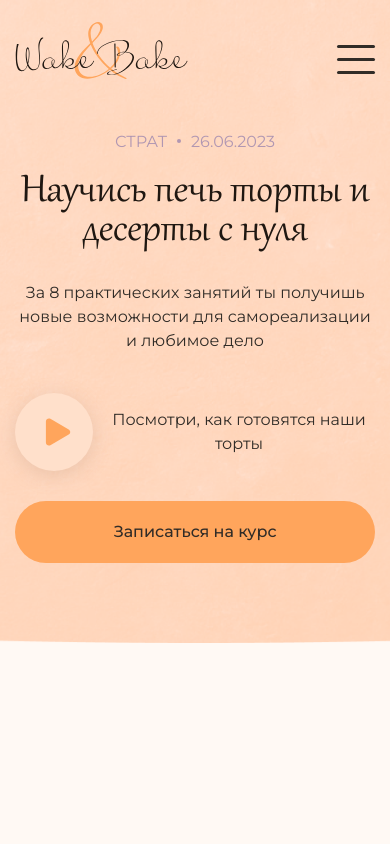
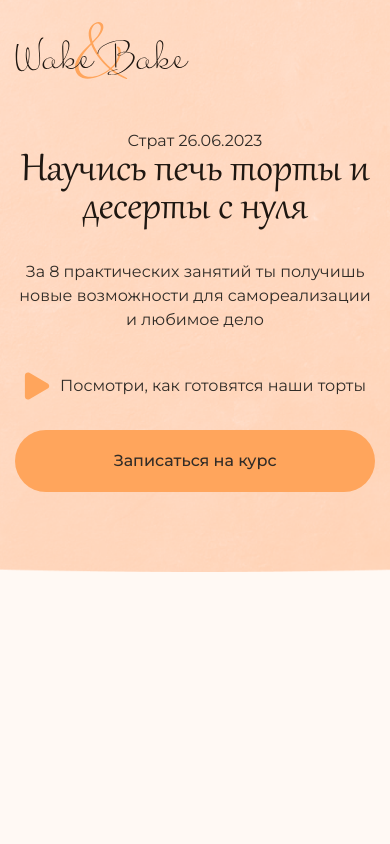
Before and after one commit to unenl1ghtened/homework, a PHP site: page /wake-bake/index.html in a window 390 px wide. Run offline with PHP 8.4, Linux system fonts and the light colour scheme.

Commit message:
Update style.css

```diff
--- a/wake-bake/css/style.css
+++ b/wake-bake/css/style.css
@@ -11,7 +11,6 @@
     background: var(--general-bg);
     color: var(--general-text);
     line-height: 1.5;
-    position: relative;
 }
 
 .body--opened-menu {
@@ -39,21 +38,18 @@
 }
 
 .button {
-    display: block;
     display: flex;
+    justify-content: center;
     align-items: center;
-    justify-content: center;
-    width: 100%;
     font-weight: 500;
     font-size: 16px;
     line-height: 1.6;
     text-align: center;
-    color: var(--general-text);
-
-    height: 62px;
+    color: #312c27;
     background: var(--accent-color);
     border-radius: 60px;
-    padding: 10px;
+    padding: 3px 15px;
+    height: 62px;
 
     transition: all .4s;
 }
@@ -65,7 +61,7 @@
 /* =================================== */
 
 .header {
-    background: url(/img/decor/header-bg.png) 50% 100% / cover no-repeat;
+    background: url("/img/decor/header-bg.png") 50% 100% / cover no-repeat;
 }
 
 .header__top {
@@ -79,92 +75,115 @@
 }
 
 .header__logo {
-    width: 173px;
+    max-width: 174px;
+    z-index: 11;
+}
+
+.header__logo img {
+    width: 100%;
 }
 
 .nav__list {
     display: flex;
-    gap: 40px;
+    gap: 4vh 40px;
 }
 
 .nav__link {
     position: relative;
-    padding: 6px 0;
-    z-index: 0;
+    padding: 5px 0;
+    display: block;
+    z-index: 1;
 }
 
 .nav__link::before {
     content: '';
     position: absolute;
+    top: -8px;
     left: -13px;
-    top: -8px;
-    display: block;
-    background: var(--accent-color);
     width: 34px;
     height: 34px;
     border-radius: 50%;
-    z-index: -1;
+    background: var(--accent-color);
 
     opacity: 0;
     transition: all .4s;
 }
 
 .nav__link:hover::before {
+    content: '';
+    position: absolute;
+    top: -8px;
+    left: -13px;
+    width: 34px;
+    height: 34px;
+    border-radius: 50%;
+    background: var(--accent-color);
+    z-index: -1;
+
     opacity: 1;
 }
 
-.hamburger-menu {
-    width: 38px;
-    height: 38px;
-    display: flex;
+.burger-icon {
+    display: none;
+    width: 50px;
+    height: 50px;
+    align-items: center;
     justify-content: center;
-    align-items: center;
-    display: none;
     z-index: 11;
 }
-.hamburger,
-.hamburger::before,
-.hamburger::after {
+
+.burger-icon span,
+.burger-icon span::before,
+.burger-icon span::after {
+    background: var(--general-text);
+    display: block;
+    width: 30px;
+    height: 3px;
+    border-radius: 100px;
+    transition: all .4s;
+}
+
+.burger-icon span {
     position: relative;
-    border-radius: 100px;
-    width: 100%;
-    height: 3px;
-    background: var(--general-text);
 }
-.hamburger::before,
-.hamburger::after {
+
+.burger-icon span::before,
+.burger-icon span::after {
     content: '';
     position: absolute;
 }
-.hamburger::before {
-    top: -13px;
+
+.burger-icon span::before {
+    top: -8px;
 }
-.hamburger::after {
-    bottom: -13px;
+
+.burger-icon span::after {
+    bottom: -8px;
 }
-.body--opened-menu .hamburger {
+
+.body--opened-menu .burger-icon span {
     background: transparent;
 }
-.body--opened-menu .hamburger::before {
+
+.body--opened-menu .burger-icon span::before {
+    top: 0;
     transform: rotate(45deg);
-    top: 0;
-}
-.body--opened-menu .hamburger::after {
-    transform: rotate(-45deg);
-    bottom: 0;
 }
 
+.body--opened-menu .burger-icon span::after {
+    bottom: 0;
+    transform: rotate(-45deg);
+}
 
-/* =================================== */
-
+/* ===================================== */
 .hero {
-    padding: 50px 0 140px;
+    padding: 50px 0 150px;
 }
 
 .hero__inner {
     display: flex;
     justify-content: space-between;
-    align-items: center;
+    align-items: flex-end;
     gap: 30px;
 }
 
@@ -172,29 +191,32 @@
     max-width: 520px;
 }
 
-.hero__title-event {
+.hero__info {
     line-height: 1.6;
     text-transform: uppercase;
     color: #b197b2;
+    margin-bottom: 20px;
+
+    display: flex;
+    flex-wrap: wrap;
+}
+
+.hero__info span {
     display: flex;
     align-items: center;
-    gap: 10px;
-    margin-bottom: 20px;
 }
 
-.hero__title-event span::before {
+.hero__info span::after {
     content: '';
+    display: block;
     background: #b197b2;
-    display: inline-block;
-    vertical-align: 14%;
-    width: 4px;
-    height: 4px;
-    border-radius: 100%;
-    margin-right: 10px;
-    line-height: 1.6;
+    border-radius: 50%;
+    width: 5px;
+    height: 5px;
+    margin: 0 10px;
 }
 
-.hero__title-event span:first-child:before {
+.hero__info span:last-child:after {
     content: none;
 }
 
@@ -202,116 +224,125 @@
     font-family: "Gabriola", sans-serif;
     font-size: 74px;
     line-height: 0.82;
-    color: var(--accent-text);
+    color: #1f1711;
     margin-bottom: 30px;
 }
+
 .hero__text {
-    color: var(--general-text);
+    margin-bottom: 40px;
     max-width: 360px;
-    margin-bottom: 40px;
 }
-.hero__img-control--mobile {
-    display: none !important;
-}
+
 .hero__button {
     max-width: 360px;
+    width: 100%;
 }
+
 .hero__img {
-    margin-right: 246px;
     position: relative;
+    margin-right: 247px;
 }
+
+.hero__img>img {
+    width: 100%;
+}
+
 .hero__img-control {
+    display: flex;
     position: absolute;
-    bottom: 6%;
-    left: 90%;
-    display: flex;
     align-items: center;
-    max-width: 200px;
+    gap: 10px;
+    max-width: 205px;
     width: 100%;
-    gap: 10px;
+    left: calc(100% - 39px);
+    bottom: 11%;
+    text-align: left;
 }
-.hero__play-button {
+
+.hero__img-control--mobile {
+    display: none;
+}
+
+.hero__img-button {
+    border-radius: 50%;
+    background: #ffe0cb;
+    box-shadow: 0 4px 20px 0 rgba(184, 148, 126, 0.3);
+    width: 80px;
+    height: 80px;
     flex-shrink: 0;
-    position: relative;
-    border-radius: 50%;
     display: flex;
     align-items: center;
     justify-content: center;
-    padding-left: 4%;
-    background: #ffe0cb;
-    box-shadow: 0 4px 20px 0 rgba(184, 148, 126, 0.3);
-    width: 78px;
-    height: 78px;
+
+    position: relative;
 }
-.hero__play-button::before {
+
+.hero__img-button img {
+    padding-left: 8.8%;
+}
+
+.hero__img-button::before {
     content: '';
     position: absolute;
-    inset: 4px;
-    border: 1px solid var(--accent-color);
+    ;
+    inset: 5px;
     border-radius: 50%;
+    border: solid 1px var(--accent-color);
 
     opacity: 0;
     transition: all .4s;
 }
-.hero__play-button:hover::before {
+
+.hero__img-button:hover::before {
     opacity: 1;
 }
 
-/* ============================================= */
+/* =================================================== */
+@media (max-width: 1200px) {
+    .hero__img {
+        margin: 0;
+        max-width: 377px;
+    }
 
-@media (max-width: 1200px) {
-    .hero__inner {
-        align-items: end;
-    }
-    .hero__img {
-        margin-right: 0;
-    }
     .hero__img-control {
         position: static;
-        max-width: 377px;
-        width: 100%;
-        padding-top: 30px;
+        max-width: none;
+        margin-top: 30px;
     }
-    .hero__play-button {
-        padding-left: 2%;
-    }
+}
 
-}
 @media (max-width: 900px) {
-    .hamburger-menu {
-        display: flex;
-    }
     .nav {
-        visibility: hidden;
         position: fixed;
         inset: 0;
         z-index: 10;
+        background: var(--general-bg);
+        padding: 26vh 15px 30px;
         font-size: 24px;
-        padding: 25vh 15px 15px;
-        background: var(--general-bg);
         transform: translateY(-50%);
         opacity: 0;
+        visibility: hidden;
         transition: all .4s;
     }
+
     .nav__list {
-        display: flex;
         flex-direction: column;
         align-items: center;
-        justify-content: center;
-        text-align: center;
-        gap: 6vh;
     }
+
     .body--opened-menu .nav {
-        visibility: visible;
         transform: translateY(0%);
         opacity: 1;
+        visibility: visible;
+    }
+
+    .burger-icon {
+        display: block;
+        display: flex;
     }
 }
 
 @media (max-width: 800px) {
-    .hero {
-        padding-bottom: 100px;
-    }
     .hero__content {
         max-width: none;
         display: flex;
@@ -319,23 +350,18 @@
         align-items: center;
         text-align: center;
         width: 100%;
-        gap: 0;
     }
+
     .hero__img {
         display: none;
-        visibility: hidden;
     }
+
     .hero__img-control--mobile {
-        display: flex !important;
+        display: flex;
         justify-content: center;
-        align-items: center;
-        max-width: none;
-        width: 100%;
-        padding-top: 0;
-        padding-bottom: 30px;
+        margin: 0 0 30px;
     }
 }
-
 @media (max-width: 600px) {
     .hero {
         padding-bottom: 80px;
```
